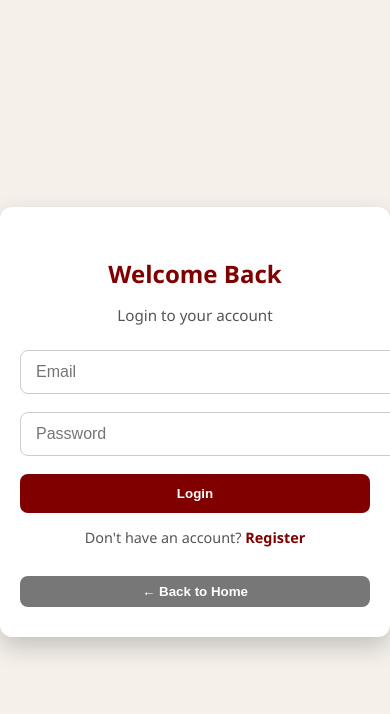
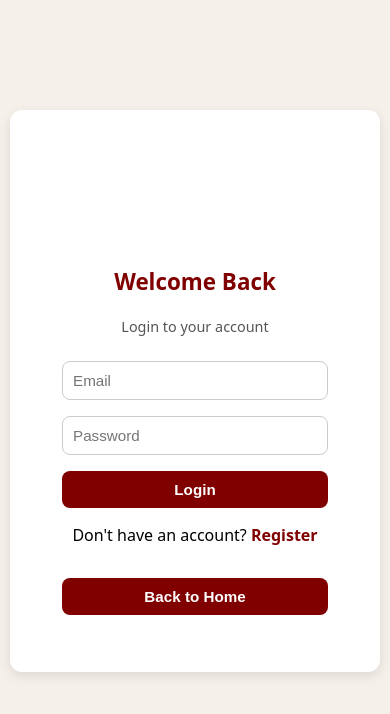
Before and after one commit to silviaalam134/SafeFlame, a React (Create React App) app: page /login in a window 390 px wide. Shown: the top 714 px of the page. Built offline with nearby package versions, Linux system fonts and the light colour scheme.

Commit message:
Fix homepage footer and update styles

```diff
--- a/src/pages/FireDetection.jsx
+++ b/src/pages/FireDetection.jsx
@@ -1,6 +1,8 @@
 import React, { useRef, useEffect, useState } from 'react';
+import { useNavigate } from 'react-router-dom';
 
 const FireDetection = () => {
+  const navigate = useNavigate();
   const videoRef = useRef(null);
   const alarmRef = useRef(null);
   const [alarmOn, setAlarmOn] = useState(false);
@@ -8,12 +10,9 @@
   const [stream, setStream] = useState(null);
   const [alerts, setAlerts] = useState([]);
 
-  // Save alert to backend when fire is detected
   const saveAlertToBackend = async () => {
     try {
-    // Get user name from localStorage or use default
       const userName = localStorage.getItem('userName') || 'SafeFlame User';
-
       const response = await fetch('http://localhost:5000/api/alerts', {
         method: 'POST',
         headers: { 'Content-Type': 'application/json' },
@@ -22,18 +21,15 @@
           status: 'unread',
           location: 'Live Camera Feed',
           severity: 'critical',
-        detectedBy: userName  // ✅ User এর name আসবে
+          detectedBy: userName
         })
       });
-
-    if (response.ok) {
-      console.log('✅ Alert saved to database with user name');
-    }
+      if (response.ok) console.log('✅ Alert saved');
     } catch (err) {
-    console.error('Failed to save alert to backend:', err);
+      console.error('Failed to save alert:', err);
     }
   };
-  // Initialize camera
+
   const initCamera = async () => {
     if (navigator.mediaDevices?.getUserMedia) {
       try {
@@ -50,7 +46,6 @@
     initCamera();
   }, []);
 
-  // Canvas for analyzing video frames
   const canvasRef = useRef(document.createElement('canvas'));
 
   const checkForFire = () => {
@@ -69,19 +64,14 @@
       const r = frame.data[i];
       const g = frame.data[i + 1];
       const b = frame.data[i + 2];
-
       if (r > 150 && g < 100 && b < 100) redPixels++;
     }
 
-    if (redPixels > 5000) { // threshold for detecting fire
-      if (!alarmOn) { // trigger only once per detection
+    if (redPixels > 5000) {
+      if (!alarmOn) {
         setAlarmOn(true);
         if (!muted && alarmRef.current) alarmRef.current.play();
-
-        // ✅ Save to backend database
         saveAlertToBackend();
-
-        // Update local state
         setAlerts(prev => [
           ...prev,
           { timestamp: new Date(), status: 'unread', type: 'Fire Detected' },
@@ -93,11 +83,10 @@
   };
 
   useEffect(() => {
-    const interval = setInterval(checkForFire, 500); // check twice per second
+    const interval = setInterval(checkForFire, 500);
     return () => clearInterval(interval);
   });
 
-  // Disconnect camera
   const disconnectCamera = () => {
     if (stream) {
       stream.getTracks().forEach(track => track.stop());
@@ -107,14 +96,10 @@
     }
   };
 
-  // Reconnect camera
   const reconnectCamera = () => {
-    if (!stream) {
-      initCamera();
-    }
+    if (!stream) initCamera();
   };
 
-  // Toggle alert read/unread
   const toggleRead = index => {
     setAlerts(prev =>
       prev.map((alert, i) =>
@@ -125,35 +110,49 @@
 
   return (
     <div style={{ textAlign: 'center', padding: '20px' }}>
-      <h1>Fire Detection</h1>
+      <h1 style={{ fontSize: '1.8rem', marginBottom: '10px' }}>Fire Detection</h1>
       <video
         ref={videoRef}
-        width="640"
-        height="480"
         autoPlay
-        style={{ border: '2px solid #d32f2f', borderRadius: '8px', marginTop: '20px' }}
+        style={{
+          width: '100%',
+          maxWidth: '640px',
+          height: 'auto',
+          border: '2px solid #d32f2f',
+          borderRadius: '8px',
+          marginTop: '20px'
+        }}
       />
 
       <audio ref={alarmRef} src={`${process.env.PUBLIC_URL}/alarm.mp3`} />
 
       {alarmOn && (
-        <div style={{ marginTop: '20px', color: '#d32f2f', fontWeight: '700', fontSize: '1.5rem' }}>
+        <div style={{
+          marginTop: '20px',
+          color: '#d32f2f',
+          fontWeight: '700',
+          fontSize: '1.5rem'
+        }}>
           🔥 Fire Detected! 🔥
         </div>
       )}
 
-      <div style={{ marginTop: '20px', display: 'flex', justifyContent: 'center', gap: '10px' }}>
+      <div style={{
+        marginTop: '20px',
+        display: 'flex',
+        justifyContent: 'center',
+        gap: '10px',
+        flexWrap: 'wrap'
+      }}>
         <button
           onClick={() => {
             setMuted(!muted);
             if (!muted) {
-              // If muting now, stop alarm immediately
               if (alarmRef.current) {
                 alarmRef.current.pause();
                 alarmRef.current.currentTime = 0;
               }
             } else {
-              // If unmuting, play alarm immediately if fire is detected
               if (alarmOn && alarmRef.current) alarmRef.current.play();
             }
           }}
@@ -201,13 +200,18 @@
         </button>
       </div>
 
-      <div style={{ marginTop: '30px', textAlign: 'left', maxWidth: '640px', marginLeft: 'auto', marginRight: 'auto' }}>
+      <div style={{
+        marginTop: '30px',
+        textAlign: 'left',
+        maxWidth: '100%',
+        width: '640px',
+        marginLeft: 'auto',
+        marginRight: 'auto'
+      }}>
         <h2>Live Fire Alerts ({alerts.length})</h2>
         <ul style={{ listStyle: 'none', padding: 0 }}>
           {alerts.map((alert, index) => (
-            <li
-              key={index}
-              style={{
+            <li key={index} style={{
               padding: '8px',
               borderBottom: '1px solid #ccc',
               display: 'flex',
@@ -217,9 +221,9 @@
               borderLeft: alert.status === 'unread' ? '6px solid #d32f2f' : '6px solid #2e7d32',
               borderRadius: '4px',
               marginBottom: '6px',
-              }}
-            >
-              <span>
+              flexWrap: 'wrap'
+            }}>
+              <span style={{ fontSize: '0.9rem', marginBottom: '4px' }}>
                 {alert.type} at {alert.timestamp.toLocaleTimeString()}
               </span>
               <button
@@ -232,6 +236,7 @@
                   color: 'white',
                   cursor: 'pointer',
                   fontWeight: '600',
+                  marginLeft: '10px'
                 }}
               >
                 Mark as {alert.status === 'unread' ? 'Read' : 'Unread'}
@@ -240,6 +245,23 @@
           ))}
         </ul>
       </div>
+
+      {/* Back to Home button */}
+      <button
+        onClick={() => navigate('/')}
+        style={{
+          marginTop: '30px',
+          padding: '10px 20px',
+          borderRadius: '8px',
+          border: 'none',
+          backgroundColor: '#777',
+          color: 'white',
+          fontWeight: '600',
+          cursor: 'pointer',
+        }}
+      >
+         Back to Home
+      </button>
     </div>
   );
 };
--- a/src/pages/Homepage.css
+++ b/src/pages/Homepage.css
@@ -138,11 +138,11 @@
   text-decoration: underline;
 }
 
-/* Footer */
+/* Footer - color changed to red */
 .homepage__footer {
   padding: 20px 32px;
   text-align: center;
-  background: #2e7d32;
+  background: #d32f2f; /* ✅ changed from green to red */
   color: white;
   font-weight: 500;
 }
--- a/src/pages/LoginPage.css
+++ b/src/pages/LoginPage.css
@@ -1,49 +1,58 @@
-/* Center the card */
-.login-page {
-  display: flex;
-  justify-content: center;
-  align-items: center;
-  min-height: 100vh;
-  background: #f5f0ea; /* soft off-white / brownish background */
-  font-family: 'Segoe UI', Tahoma, Geneva, Verdana, sans-serif;
+/* Global page styles */
+body {
+  background-color: #f5f0ea; /* soft off-white / brownish background */
+  margin: 0;
+  font-family: system-ui, -apple-system, "Segoe UI", Roboto, Arial;
+  padding: 10px;
+  box-sizing: border-box;
 }
 
-/* Card styling */
-.login-card {
-  background: #ffffff; /* white card */
-  padding: 40px 30px;
-  border-radius: 12px;
-  box-shadow: 0 10px 25px rgba(0,0,0,0.2);
+/* Container styling for login and register */
+.login-page, .register-container {
   width: 100%;
   max-width: 400px;
+  margin: 100px auto 60px auto; /* top spacing */
+  padding: 32px;
+  background: #ffffff;
+  border-radius: 12px;
   text-align: center;
-  transition: transform 0.2s ease;
+  box-shadow: 0 4px 12px rgba(0,0,0,0.1);
+  box-sizing: border-box;
 }
 
-.login-card:hover {
-  transform: translateY(-5px);
+/* Headings */
+.login-card h2, .register-container h1 {
+  color: #800000; /* maroon */
+  margin-bottom: 20px;
+  font-size: 1.6rem;
 }
 
-.login-card h2 {
-  margin-bottom: 10px;
-  color: #800000; /* maroon */
-}
-
+/* Subtitles */
 .login-subtitle {
   margin-bottom: 25px;
   color: #555;
   font-size: 0.95rem;
 }
 
-/* Input styling */
-.login-card input {
+/* Error messages */
+.register-error {
+  background: #ffebee;
+  color: #a62828;
+  padding: 10px;
+  border-radius: 8px;
+  margin-bottom: 16px;
+}
+
+/* Form inputs */
+.login-card input, .register-form input {
   width: 100%;
-  padding: 12px 15px;
-  margin-bottom: 18px;
+  max-width: 100%;
+  padding: 12px;
+  margin-bottom: 16px;
   border-radius: 8px;
   border: 1px solid #ccc;
   font-size: 1rem;
-  transition: border-color 0.2s ease;
+  box-sizing: border-box;
 }
 
 .login-card input:focus {
@@ -51,9 +60,10 @@
   outline: none;
 }
 
-/* Button styling */
-.login-card button {
+/* Primary buttons */
+.login-card button, .register-form button {
   width: 100%;
+  max-width: 100%;
   padding: 12px;
   background-color: #800000; /* maroon */
   color: white;
@@ -61,51 +71,69 @@
   border: none;
   border-radius: 8px;
   cursor: pointer;
+  font-size: 1rem;
+  box-sizing: border-box;
   transition: background 0.2s ease;
 }
 
-.login-card button:hover {
+.login-card button:hover, .register-form button:hover {
   background-color: #660000; /* darker maroon */
 }
 
-/* Footer */
-.login-footer {
-  margin-top: 15px;
-  font-size: 0.9rem;
-  color: #555;
-}
-
-.login-footer a {
+/* Links */
+.login-footer a, .register-link {
   color: #800000;
   font-weight: 600;
   text-decoration: none;
 }
 
-.login-footer a:hover {
+.login-footer a:hover, .register-link:hover {
   text-decoration: underline;
 }
 
-/* Responsive */
-@media (max-width: 480px) {
-  .login-card {
-    padding: 30px 20px;
-  }
-}
-
-/* Back to Home button */
+/* Back to Home button - gray */
 .back-home-btn {
   width: 100%;
+  max-width: 100%;
   padding: 12px;
-  margin-top: 12px;
+  margin-top: 16px;
   border-radius: 8px;
   border: none;
-  background-color: #a00000; /* maroon variant */
-  color: white;
+  background-color: #777; /* gray color */
+  color: white; /* text color */
   font-weight: 600;
   cursor: pointer;
+  font-size: 1rem;
+  box-sizing: border-box;
   transition: background 0.2s ease;
 }
 
 .back-home-btn:hover {
-  background-color: #800000;
+  background-color: #555; /* darker gray on hover */
 }
+
+/* Responsive adjustments */
+@media (max-width: 480px) {
+  .login-card, .register-container {
+    padding: 25px 20px;
+    margin-top: 80px;
+  }
+  .login-card h2, .register-container h1 {
+    font-size: 1.4rem;
+  }
+  .login-subtitle {
+    font-size: 0.9rem;
+  }
+  .login-card input, .register-form input,
+  .login-card button, .register-form button,
+  .back-home-btn {
+    padding: 10px;
+    font-size: 0.95rem;
+  }
+}
+
+@media (max-width: 360px) {
+  body {
+    padding: 10px;
+  }
+}
--- a/src/pages/LoginPage.jsx
+++ b/src/pages/LoginPage.jsx
@@ -31,23 +31,25 @@
       <div className="login-card">
         <h2>Welcome Back</h2>
         <p className="login-subtitle">Login to your account</p>
+
         <form onSubmit={handleLogin}>
           <input
             type="email"
             placeholder="Email"
             value={email}
-            onChange={e => setEmail(e.target.value)}
+            onChange={(e) => setEmail(e.target.value)}
             required
           />
           <input
             type="password"
             placeholder="Password"
             value={password}
-            onChange={e => setPassword(e.target.value)}
+            onChange={(e) => setPassword(e.target.value)}
             required
           />
           <button type="submit">Login</button>
         </form>
+
         <p className="login-footer">
           Don't have an account? <Link to="/register">Register</Link>
         </p>
@@ -55,18 +57,9 @@
         {/* Back to Home button */}
         <button
           onClick={() => navigate('/')}
-          style={{
-            marginTop: '15px',
-            padding: '8px 16px',
-            borderRadius: '8px',
-            border: 'none',
-            backgroundColor: '#777',
-            color: 'white',
-            cursor: 'pointer',
-            fontWeight: '600',
-          }}
+          className="back-home-btn"
         >
-          ← Back to Home
+         Back to Home
         </button>
       </div>
     </div>
--- a/src/pages/RegisterPage.css
+++ b/src/pages/RegisterPage.css
@@ -1,28 +1,40 @@
-/* Set page background and global font */
+/* Global page styles */
 body {
-  background-color: #f5f0ea; /* off-white / light brown */
+  background-color: #f5f0ea; /* soft off-white / brownish background */
   margin: 0;
   font-family: system-ui, -apple-system, "Segoe UI", Roboto, Arial;
+  padding: 10px;
+  box-sizing: border-box;
 }
 
 /* Container styling */
-.register-container {
+.login-page, .register-container {
+  width: 100%;
   max-width: 400px;
-  margin: 60px auto;
+  margin: 100px auto 60px auto; /* top spacing */
   padding: 32px;
-  background: #ffffff; /* off-white / light brown */
+  background: #ffffff;
   border-radius: 12px;
   text-align: center;
   box-shadow: 0 4px 12px rgba(0,0,0,0.1);
+  box-sizing: border-box;
 }
 
-/* Heading */
-.register-container h1 {
+/* Headings */
+.login-card h2, .register-container h1 {
   color: #800000; /* maroon */
   margin-bottom: 20px;
+  font-size: 1.6rem;
 }
 
-/* Error and success messages */
+/* Subtitles */
+.login-subtitle {
+  margin-bottom: 25px;
+  color: #555;
+  font-size: 0.95rem;
+}
+
+/* Error messages */
 .register-error {
   background: #ffebee;
   color: #a62828;
@@ -31,28 +43,27 @@
   margin-bottom: 16px;
 }
 
-.register-success {
-  background: #e8f5e9;
-  color: #2e7d32;
-  padding: 10px;
-  border-radius: 8px;
-  margin-bottom: 16px;
-}
-
 /* Form inputs */
-.register-form input {
-  display: block;
+.login-card input, .register-form input {
   width: 100%;
+  max-width: 100%;
   padding: 12px;
   margin-bottom: 16px;
   border-radius: 8px;
   border: 1px solid #ccc;
   font-size: 1rem;
+  box-sizing: border-box;
+}
+
+.login-card input:focus {
+  border-color: #800000;
+  outline: none;
 }
 
 /* Buttons */
-.register-form button {
+.login-card button, .register-form button {
   width: 100%;
+  max-width: 100%;
   padding: 12px;
   background-color: #800000; /* maroon */
   color: white;
@@ -60,20 +71,69 @@
   border: none;
   border-radius: 8px;
   cursor: pointer;
+  font-size: 1rem;
+  box-sizing: border-box;
   transition: background 0.2s ease;
 }
 
-.register-form button:hover {
+.login-card button:hover, .register-form button:hover {
   background-color: #660000; /* darker maroon */
 }
 
 /* Links */
-.register-link {
-  color: #800000; /* maroon */
+.login-footer a, .register-link {
+  color: #800000;
   font-weight: 600;
   text-decoration: none;
 }
 
-.register-link:hover {
+.login-footer a:hover, .register-link:hover {
   text-decoration: underline;
 }
+
+/* Back to Home button - gray */
+.back-home-btn {
+  width: 100%;
+  max-width: 100%;
+  padding: 12px;
+  margin-top: 16px;
+  border-radius: 8px;
+  border: none;
+  background-color: #777; /* gray color */
+  color: white;
+  font-weight: 600;
+  cursor: pointer;
+  font-size: 1rem;
+  box-sizing: border-box;
+  transition: background 0.2s ease;
+}
+
+.back-home-btn:hover {
+  background-color: #555; /* darker gray on hover */
+}
+
+/* Responsive adjustments */
+@media (max-width: 480px) {
+  .login-card, .register-container {
+    padding: 25px 20px;
+    margin-top: 80px;
+  }
+  .login-card h2, .register-container h1 {
+    font-size: 1.4rem;
+  }
+  .login-subtitle {
+    font-size: 0.9rem;
+  }
+  .login-card input, .register-form input,
+  .login-card button, .register-form button,
+  .back-home-btn {
+    padding: 10px;
+    font-size: 0.95rem;
+  }
+}
+
+@media (max-width: 360px) {
+  body {
+    padding: 10px;
+  }
+}
--- a/src/pages/RegisterPage.jsx
+++ b/src/pages/RegisterPage.jsx
@@ -75,18 +75,9 @@
       {/* Back to Home button */}
       <button
         onClick={() => navigate('/')}
-        style={{
-          marginTop: '15px',
-          padding: '8px 16px',
-          borderRadius: '8px',
-          border: 'none',
-          backgroundColor: '#777',
-          color: 'white',
-          cursor: 'pointer',
-          fontWeight: '600',
-        }}
+        className="back-home-btn"
       >
-        ← Back to Home
+        Back to Home
       </button>
     </div>
   );
```
Lines whose indentation alone changed are shown as unchanged.
